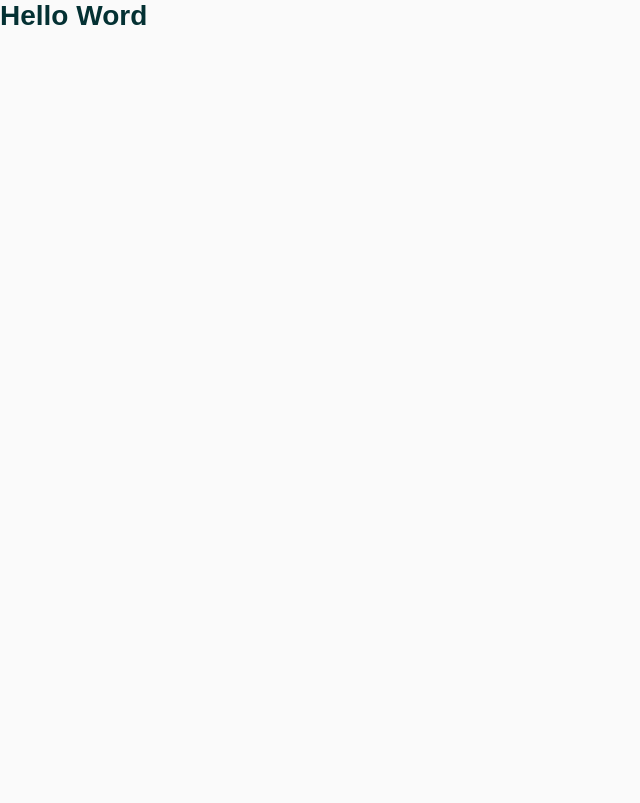
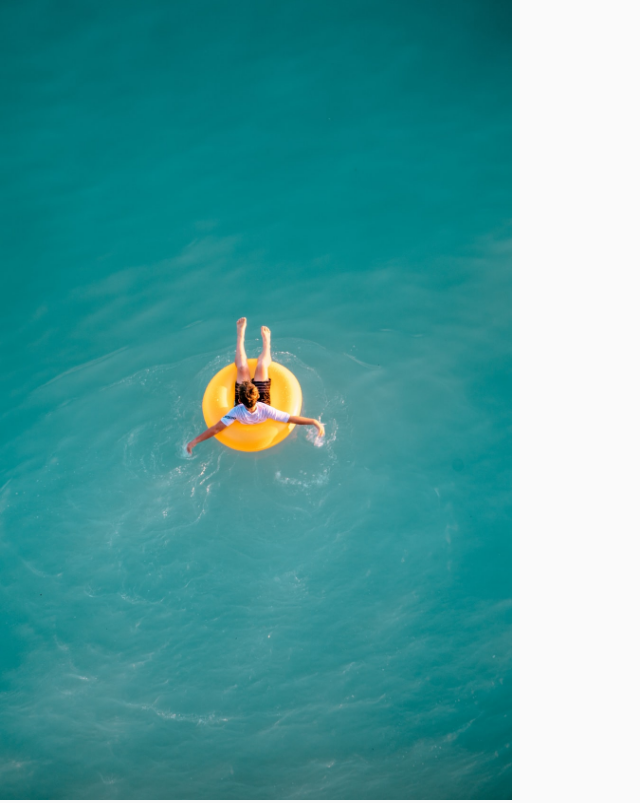
Before and after one commit to andradeigor/ts-landing-page, a React (Create React App) app: page / in a window 1280 px wide. Shown: the whole page, without its empty margins (0-640 px from the left). Built offline with nearby package versions, Linux system fonts and the light colour scheme; the HTML template or start-up script is replaced by a standard one.

Commit message:
left side done

```diff
--- a/src/App.tsx
+++ b/src/App.tsx
@@ -2,12 +2,12 @@ import React from "react";
 import GlobalStyles from "./styles/global";
 import { light } from "./styles/themes/light";
 import { ThemeProvider } from "styled-components";
-
+import LoginPage from "./components/LoginPage/index";
 const App: React.FC = () => {
   return (
     <ThemeProvider theme={light}>
       <GlobalStyles />
-      <h1>Hello Word</h1>
+      <LoginPage />
     </ThemeProvider>
   );
 };
--- /dev/null
+++ b/src/components/LoginPage/index.tsx
@@ -0,0 +1,15 @@
+import React from "react";
+import { LoginPageWarper, LoginPageImageWarper, LoginPageImage } from "./style";
+import ImagePath from "../../assets/background.jpeg";
+/*     */
+const LoginPage: React.FC = () => {
+  return (
+    <LoginPageWarper>
+      <LoginPageImageWarper>
+        <LoginPageImage src={ImagePath} />
+      </LoginPageImageWarper>
+    </LoginPageWarper>
+  );
+};
+
+export default LoginPage;
--- /dev/null
+++ b/src/components/LoginPage/style.tsx
@@ -0,0 +1,18 @@
+import styled from "styled-components";
+
+export const LoginPageWarper = styled.div`
+  width: 100%;
+  height: 100vh;
+  display: flex;
+  flex-direction: row;
+`;
+export const LoginPageImageWarper = styled.div`
+  width: 40%;
+  background-color: blue;
+`;
+
+export const LoginPageImage = styled.img`
+  overflow: hidden;
+  width: 100%;
+  height: 100vh;
+`;
--- /dev/null
+++ b/src/react-app-env.d.ts
@@ -0,0 +1 @@
+/// <reference types="react-scripts" />
```
